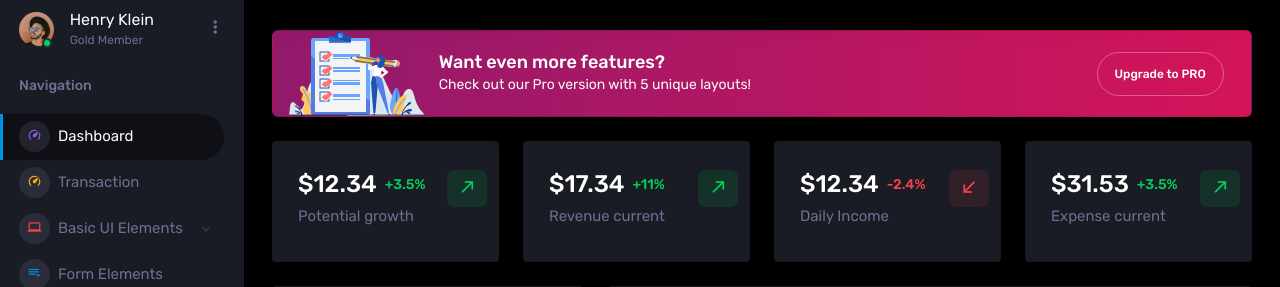
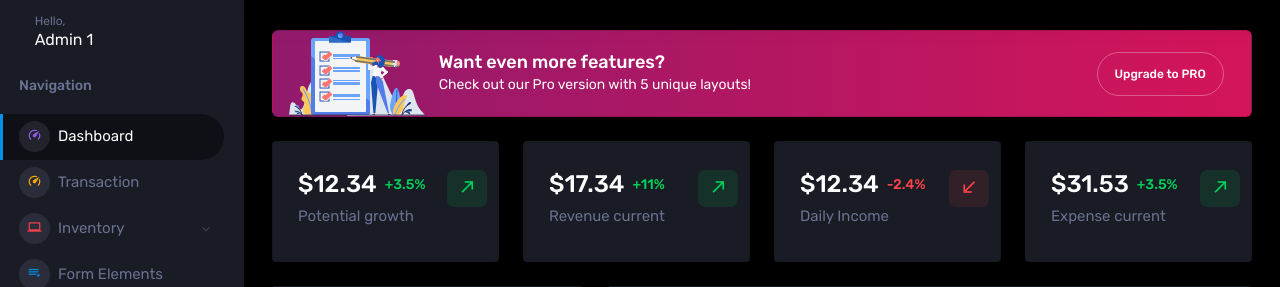
Before and after one commit to sevian-stash/flask-POS, a Flask app: page / in a window 1280 px wide. Shown: the part 70-357 px from the top of the page. Run offline with Flask 2, Linux system fonts and the light colour scheme; some libraries are stand-ins or nearby versions.

Commit message:
Minor change (Upload due to network issue)

```diff
--- a/templates/layout/_sidenav.html
+++ b/templates/layout/_sidenav.html
@@ -7,17 +7,13 @@
       <li class="nav-item profile">
         <div class="profile-desc">
           <div class="profile-pic">
-            <div class="count-indicator">
-              <img class="img-xs rounded-circle " src="{{ url_for('static', filename='assets/images/faces/face15.jpg') }}" alt="">
-              <span class="count bg-success"></span>
-            </div>
             <div class="profile-name">
-              <h5 class="mb-0 font-weight-normal">Henry Klein</h5>
-              <span>Gold Member</span>
+              <span>Hello,</span>
+              <h5 class="mb-0 font-weight-normal">Admin 1</h5>
             </div>
           </div>
-          <a href="#" id="profile-dropdown" data-toggle="dropdown"><i class="mdi mdi-dots-vertical"></i></a>
-          <div class="dropdown-menu dropdown-menu-right sidebar-dropdown preview-list" aria-labelledby="profile-dropdown">
+          <!-- <a href="#" id="profile-dropdown" data-toggle="dropdown"><i class="mdi mdi-dots-vertical"></i></a> -->
+          <!-- <div class="dropdown-menu dropdown-menu-right sidebar-dropdown preview-list" aria-labelledby="profile-dropdown">
             <a href="#" class="dropdown-item preview-item">
               <div class="preview-thumbnail">
                 <div class="preview-icon bg-dark rounded-circle">
@@ -51,7 +47,7 @@
               </div>
             </a>
           </div>
-        </div>
+        </div> -->
       </li>
       <li class="nav-item nav-category">
         <span class="nav-link">Navigation</span>
@@ -73,18 +69,18 @@
         </a>
       </li>
       <li class="nav-item menu-items">
-        <a class="nav-link" data-toggle="collapse" href="#ui-basic" aria-expanded="false" aria-controls="ui-basic">
+        <a class="nav-link" data-toggle="collapse" href="#inventory" aria-expanded="false" aria-controls="inventory">
           <span class="menu-icon">
             <i class="mdi mdi-laptop"></i>
           </span>
-          <span class="menu-title">Basic UI Elements</span>
+          <span class="menu-title">Inventory</span>
           <i class="menu-arrow"></i>
         </a>
-        <div class="collapse" id="ui-basic">
+        <div class="collapse" id="inventory">
           <ul class="nav flex-column sub-menu">
-            <li class="nav-item"> <a class="nav-link" href="pages/ui-features/buttons.html">Buttons</a></li>
-            <li class="nav-item"> <a class="nav-link" href="pages/ui-features/dropdowns.html">Dropdowns</a></li>
-            <li class="nav-item"> <a class="nav-link" href="pages/ui-features/typography.html">Typography</a></li>
+            <li class="nav-item"> <a class="nav-link" href="/inventory">Inventory Items</a></li>
+            <li class="nav-item"> <a class="nav-link" href="/purchase_order">Purchase Order</a></li>
+            <li class="nav-item"> <a class="nav-link" href="/goods_received_note">Goods Received Note</a></li>
           </ul>
         </div>
       </li>
```
